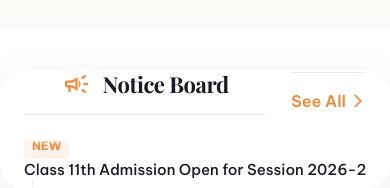
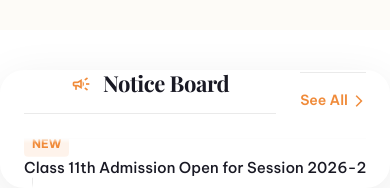
Before and after one commit to Subhampas1/geetascienceintercollege, a React (Vite) app: page / in a window 390 px wide. Shown: the part 810-998 px from the top of the page. Built offline with nearby package versions, Linux system fonts and the light colour scheme; a web font is replaced by a local one.

Commit message:
Shrink Notice Board title and See All fonts on mobile

```diff
--- a/src/pages/Home.css
+++ b/src/pages/Home.css
@@ -235,12 +235,12 @@ section {
   }
 
   .notice-header h2 {
-    font-size: 20px;
+    font-size: 16px;
     color: var(--color-navy);
   }
 
   .notice-header .material-symbols-outlined {
-    font-size: 28px;
+    font-size: 20px;
   }
 
   .notice-action {
@@ -250,6 +250,14 @@ section {
     padding: 0;
     margin: 0;
     justify-content: flex-end;
+  }
+
+  .notice-action a {
+    font-size: 14px;
+  }
+
+  .notice-action .material-symbols-outlined {
+    font-size: 14px !important;
   }
 
   .notice-scroll-wrapper {
```
